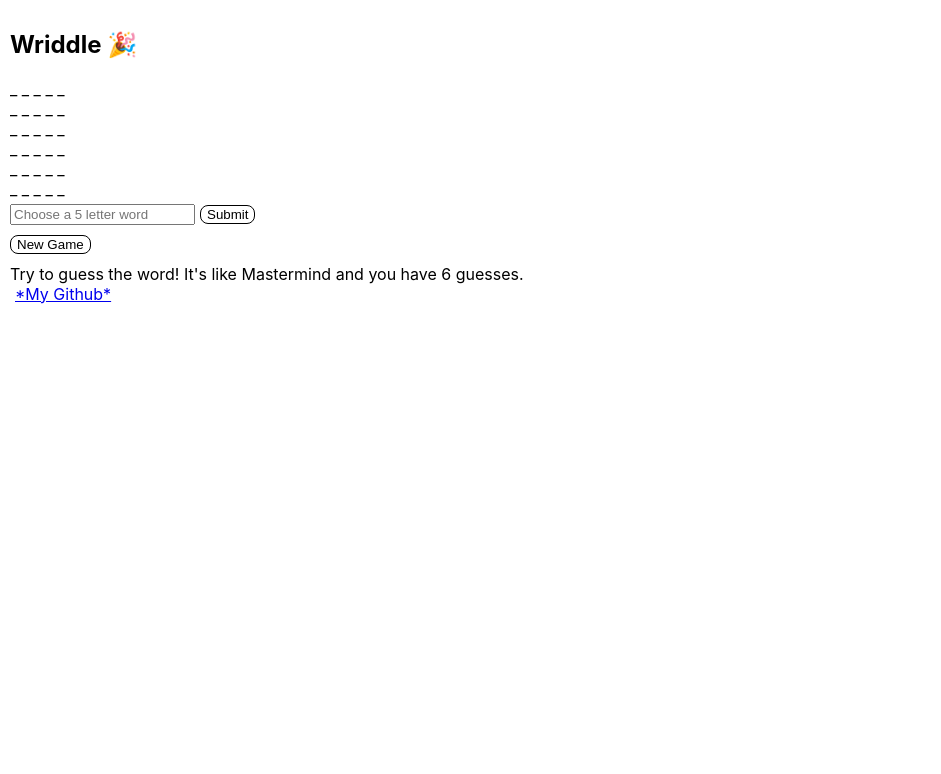
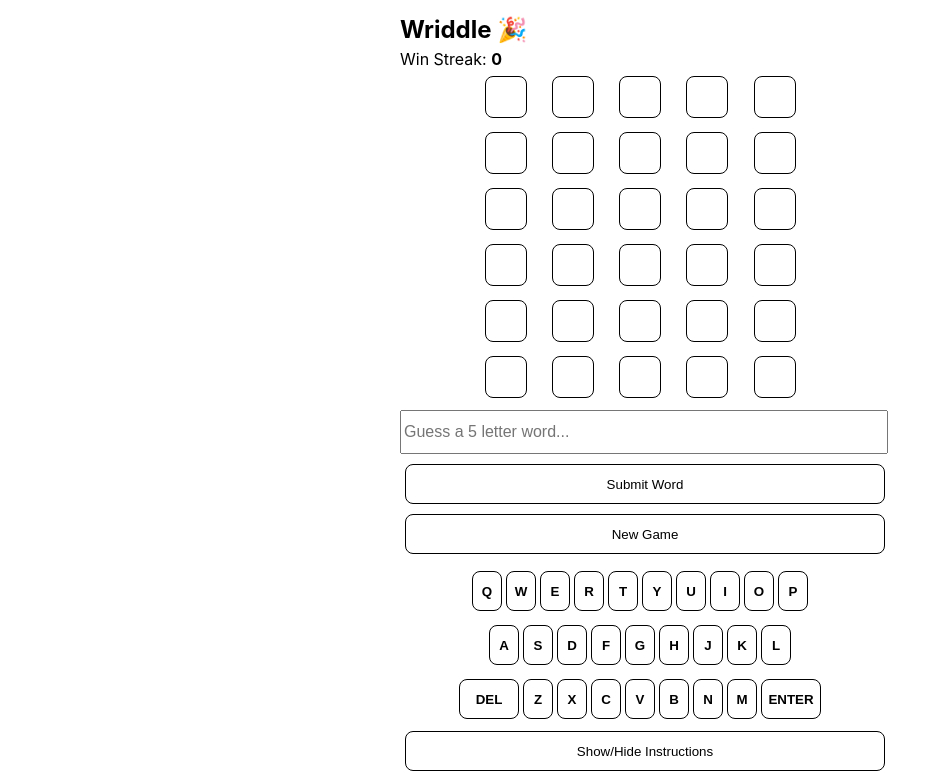
Before and after one commit to rjk79/wriddle, a React (Create React App) app: page / in a window 1280 px wide. Shown: the top 774 px of the page, without its empty margins (0-941 px from the left). Built offline with nearby package versions, Linux system fonts and the light colour scheme.

Commit message:
Make minor changes

```diff
--- a/src/App.css
+++ b/src/App.css
@@ -1,5 +1,43 @@
 .app {
+  display: flex;
+  align-items: center;
+  justify-content: center;
   padding: 10px;
+}
+
+.game {
+  width: 480px;
+}
+
+.header {
+  font-size: 24px;
+  margin: 5px 0;
+}
+
+.words {
+  margin: auto;
+  max-width: 315px;
+}
+
+.word {
+  width: 100%;
+  display: flex;
+  justify-content: space-between;
+}
+
+.character {
+  font-size: 1.5rem;
+  display: inline-flex;
+  align-items: center;
+  justify-content: center;
+  text-align: center;
+  margin: 7px 2px;
+  font-weight: 700;
+  text-transform: uppercase;
+  border: 1px solid black;
+  border-radius: 8px;
+  height: 40px;
+  width: 40px;
 }
 
 input, button {
@@ -10,19 +48,74 @@ input, button {
   margin-left: 5px;
 }
 
+input[type='text'] {
+  height: 40px;
+  width: 100%;
+  padding: 0 2px;
+  font-size: 1rem;
+}
+
 button,
 [type='submit'] {
+  color: black;
+  height: 40px;
+  width: 100%;
   background: white;
   border-radius: 8px;
   outline: none;
   border: 1px solid black;
   cursor: pointer;
+  margin: 5px;
 }
 
 .feedback {
   margin: 5px 0;
 }
 
-a {
-  margin: 5px;
+.instructions {
+  padding: 5px;
+  border: 1px solid black;
+  border-radius: 8px;
 }
+
+.keyboard {
+  width: 100%;
+  display: flex;
+  flex-direction: column;
+  align-items: center;
+  justify-content: center;
+}
+
+.keyboard-character {
+  display: inline-flex;
+  align-items: center;
+  justify-content: center;
+  text-align: center;
+  margin: 7px 2px;
+  font-weight: 700;
+  text-transform: uppercase;
+  border: 1px solid black;
+  border-radius: 8px;
+  height: 40px;
+  width: 30px;
+}
+
+.keyboard-command {
+  display: inline-flex;
+  align-items: center;
+  justify-content: center;
+  text-align: center;
+  margin: 7px 2px;
+  font-weight: 700;
+  text-transform: uppercase;
+  border: 1px solid black;
+  border-radius: 8px;
+  height: 40px;
+  width: 60px;
+}
+
+@media (max-width: 480px) {
+    .game {
+        width: 100%;
+    }
+}
--- a/src/App.js
+++ b/src/App.js
@@ -6,7 +6,6 @@ function App() {
 
   return (
     <div className="app">
-      <h2>Wriddle 🎉</h2>
       <Board />
     </div>
   );
--- a/src/board.js
+++ b/src/board.js
@@ -6,18 +6,24 @@ import {words} from './nouns'
 const GAME_LOST = 'Sorry, play again? 🥺'
 const GAME_WON = 'YOU WIN! 🥳'
 
+const CORRECT_POSITION = 'green'
+const WRONG_POSITION = 'orange'
+const WRONG = 'gray'
+
 const Board = () => {
     const [answer, setAnswer] = useState('')
     const [attempts, setAttempts] = useState([])
     const [current, setCurrent] = useState('')
     const [feedback, setFeedback] = useState('')
+    const [streak, setStreak] = useState(0)
+    const [showInstructions, setShowInstructions] = useState(true)
 
     useEffect(() => {
         resetWord()
     }, [])
 
     const attemptItems = attempts.map((attempt, idx) => (
-        <div key={idx}>
+        <div key={idx} className="word">
             {attempt}
         </div>
     ))
@@ -26,7 +32,9 @@ const Board = () => {
         const items = []
         for (let i = attempts.length; i < 6; i++) {
             items.push(
-                <div key={i}>_ _ _ _ _</div>
+                <div key={i} className="word">
+                    {Array(5).fill(<span className="character"></span>)}
+                </div>
             )
         }
 
@@ -34,6 +42,12 @@ const Board = () => {
     }
 
     function newGame() {
+        if (feedback === GAME_WON) {
+            setStreak(streak + 1)
+        } else {
+            setStreak(0)
+        }
+
         setAttempts([])
         setCurrent('')
         setFeedback('')
@@ -47,10 +61,10 @@ const Board = () => {
 
     function getColor(char, index) {
         return answer[index] === char
-            ? 'green'
+            ? CORRECT_POSITION
             : answer.includes(char)
-            ? 'orange'
-            : 'gray'
+            ? WRONG_POSITION
+            : WRONG
     }
 
     async function onSubmit(e) {
@@ -65,9 +79,14 @@ const Board = () => {
                 setFeedback(`Sorry, ${current} is not a word`)
             } else {
                 if (current.length === 5) {
-                    const coloredCurrent = current.split('').map((char, index) => <span key={index}
+                    const coloredCurrent = current.split('').map((char, index) =>
+                        <span key={index}
                             style={{ color: getColor(char, index)}}
-                    >{char}</span>)
+                            className="character"
+                        >
+                            {char}
+                        </span>
+                    )
                     const newAttempts = [...attempts, coloredCurrent]
 
                     setAttempts(newAttempts)
@@ -86,6 +105,10 @@ const Board = () => {
     }
 
     async function checkWord() {
+        if (words.map(word => word.toLowerCase()).includes(current)) return Promise.resolve({
+            status: 200
+        })
+
         const request = new Request(
             `https://api.dictionaryapi.dev/api/v2/entries/en/${current}`,
             {
@@ -96,27 +119,96 @@ const Board = () => {
         return fetch(request)
     }
 
+    function getKeyboard() {
+       const keyboardRows = [
+           'qwertyuiop'.split(''),
+           'asdfghjkl'.split(''),
+           'zxcvbnm'.split(''),
+       ]
+
+       return <div className="keyboard">
+           {keyboardRows.map((row, index) =>
+                <div>
+                    {index === keyboardRows.length - 1 &&
+                    <button
+                        className="keyboard-command"
+                        onClick={() => setCurrent(current.slice(0, current.length - 1))}
+                    >
+                    DEL
+                    </button>}
+                    {getKeyboardRow(row)}
+                    {index === keyboardRows.length - 1 &&
+                    <button className="keyboard-command" onClick={onSubmit}>
+                        ENTER
+                    </button>}
+                </div>
+            )}
+       </div>
+    }
+
+    function getKeyboardRow(row) {
+        const guessedLetters = attempts.map(attempt => (
+            attempt.map(charItem => charItem.props.children).join('')
+        )).join('')
+
+        return row.map(char =>
+        <button
+            className="keyboard-character"
+            style={{
+                backgroundColor: guessedLetters.includes(char) ? 'lightgrey' : 'white'
+            }}
+            onClick={() => setCurrent(current + char)}
+        >
+            {char}
+        </button>)
+    }
+
     return (
+        <div className="game">
+            <h1 className="header">Wriddle 🎉</h1>
             <div>
+                Win Streak: <strong>{streak}</strong>
+                {Array(streak).fill(<span>🔥</span>)}
+            </div>
+            <div className="words">
                 {attemptItems}
                 {getBlankItems()}
+            </div>
             <form onSubmit={onSubmit}>
                 <input
-                    value={current}
+                    value={current.toUpperCase()}
                     onChange={e => setCurrent(e.target.value.toLowerCase())}
-                    placeholder="Choose a 5 letter word"
+                    placeholder="Guess a 5 letter word..."
+                    type="text"
                 />
-                <input type="submit" value="Submit"/>
             </form>
+            <button onClick={onSubmit}>Submit Word</button>
+            <div>
                 <button onClick={newGame}>New Game</button>
+            </div>
             <div className="feedback" style={{
                 color: feedback === GAME_WON ? 'black' : 'red',
             }}>{feedback}</div>
+            <div style={{color: 'red'}}>
+                {feedback === GAME_LOST && `The word was '${answer}'.`}
+            </div>
+
+            {getKeyboard()}
+
+            <button onClick={() => setShowInstructions(!showInstructions)}>Show/Hide Instructions</button>
+            {showInstructions && <div className="instructions">
+                <h2>Instructions:</h2>
                 <div>
-                Try to guess the word! It's like Mastermind and you have 6 guesses.
+                    Try to guess the word! It's like Mastermind and you have 6 guesses. After you guess:
+                    <ul>
+                        <li>If a letter is not in the word, it will appear <span style={{color: WRONG}}>{WRONG}</span></li>
+                        <li>If a letter is in the word but is not in the right spot, it will appear <span style={{color: WRONG_POSITION}}>{WRONG_POSITION}</span></li>
+                        <li>If a letter is in the word and in the right spot, it will appear <span style={{color: CORRECT_POSITION}}>{CORRECT_POSITION}</span></li>
+                    </ul>
                 </div>
+            </div>}
             <a className="github-link" href="https://github.com/rjk79" target="_blank">
-                *My Github*
+                {'My Github >>>'}
             </a>
         </div>
     )
```
Lines whose indentation alone changed are shown as unchanged.
